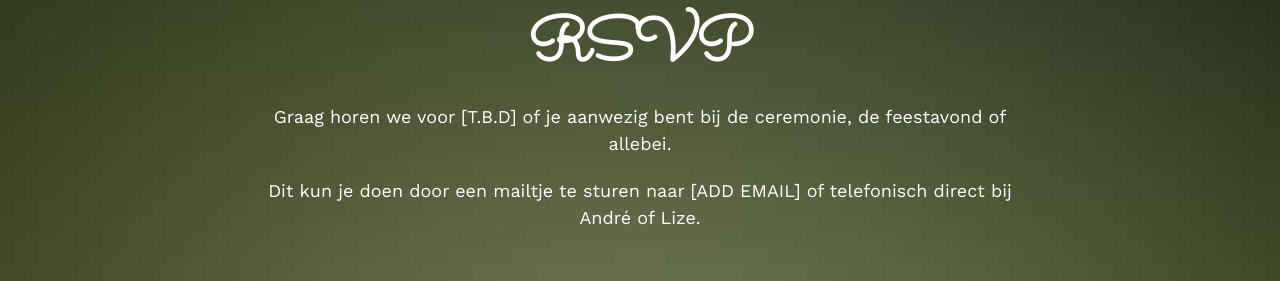
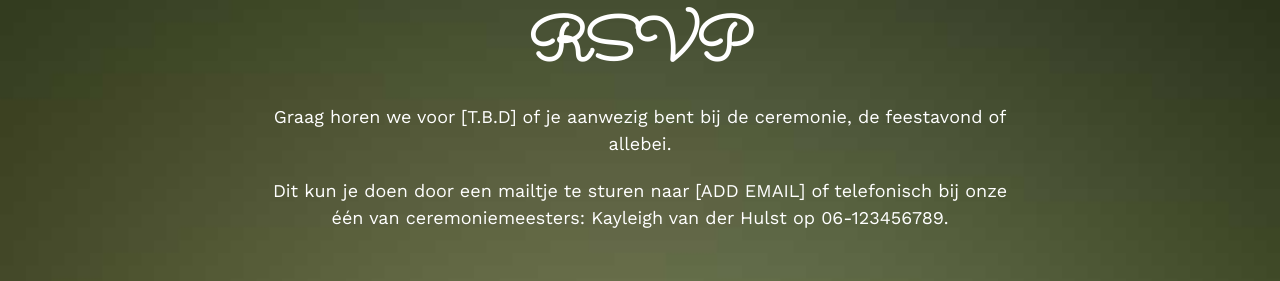
Before and after one commit to AdeZwart/adezwart.github.io, a plain HTML site: page index.html in a window 1280 px wide. Shown: the part 4902-5183 px from the top of the page. Drawn offline with nearby package versions, Linux system fonts and the light colour scheme.

Commit message:
content update

```diff
--- a/index.html
+++ b/index.html
@@ -299,7 +299,7 @@
 				<div class="col-md-8 col-md-offset-2 text-center fh5co-heading">
 					<h2>RSVP</h2>
 					<p>Graag horen we voor [T.B.D] of je aanwezig bent bij de ceremonie, de feestavond of allebei.</p>
-					<p>Dit kun je doen door een mailtje te sturen naar [ADD EMAIL] of telefonisch direct bij André of Lize.</p>
+					<p>Dit kun je doen door een mailtje te sturen naar [ADD EMAIL] of telefonisch bij onze één van ceremoniemeesters: Kayleigh van der Hulst op 06-123456789.</p>
 				</div>
 			</div>
 		</div>
```
